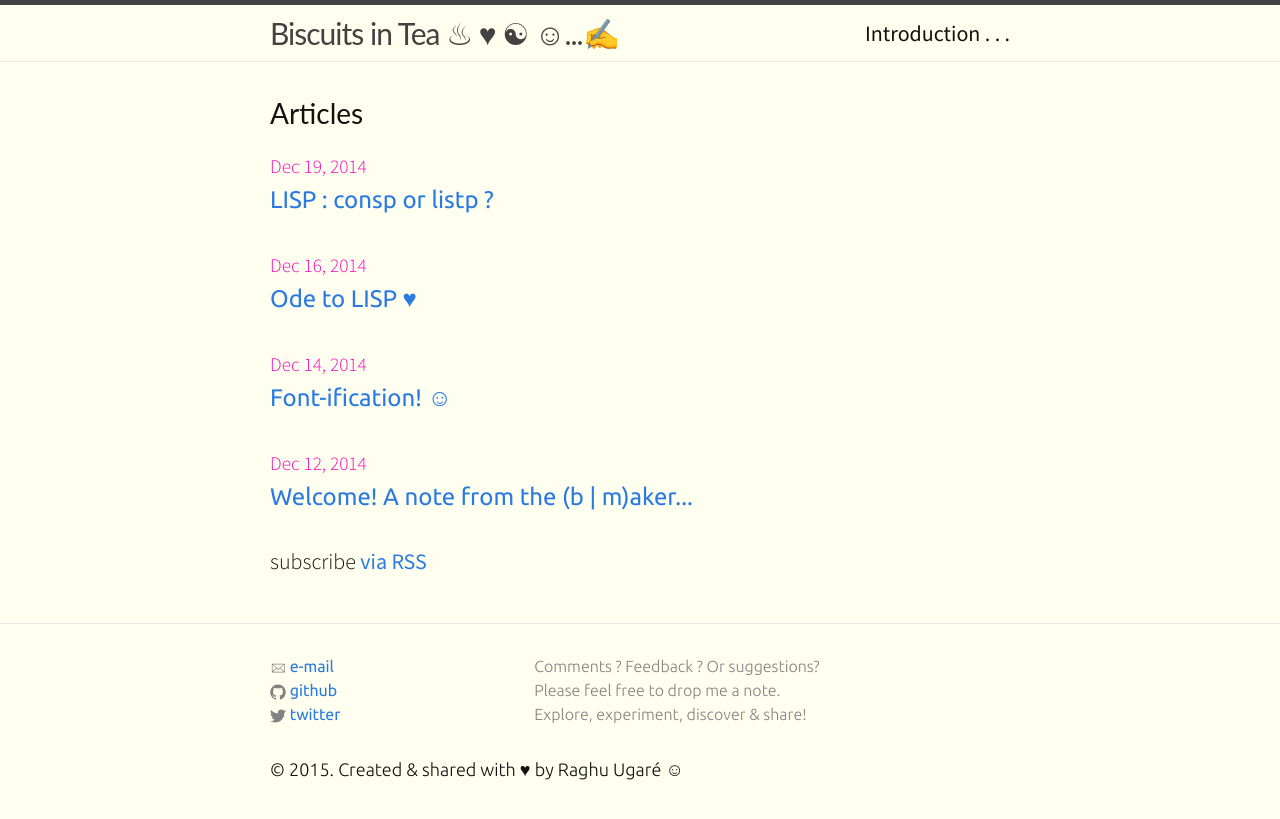
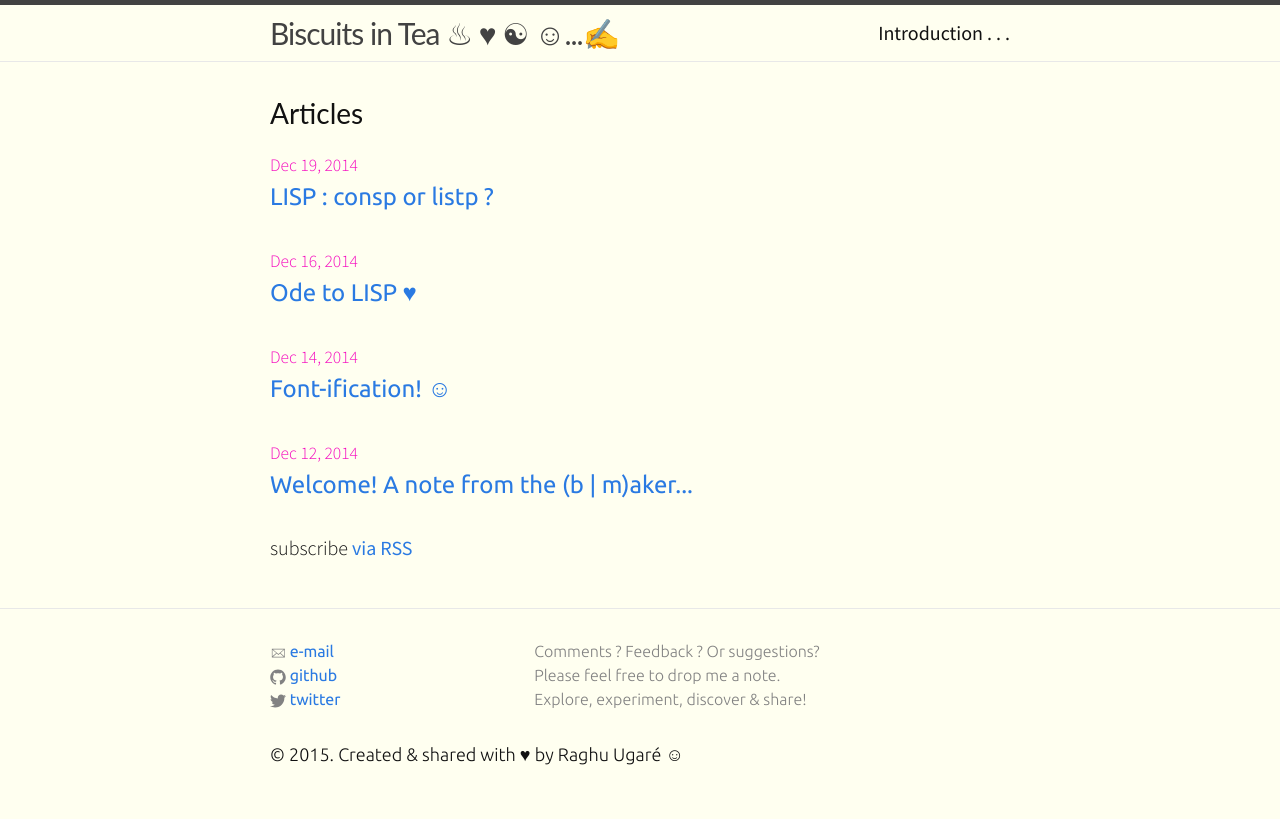
Before and after one commit to raghuugare/raghuugare.bkup, a Jekyll site: the page built from index.html, in a window 1280 px wide. Shown: the top 819 px of the page. Built offline with Jekyll 4.4.1, drawn with Linux system fonts in a browser that asks for light colours.

Commit message:
Reduced base-font-size to 20px

```diff
--- a/css/main.scss
+++ b/css/main.scss
@@ -42,7 +42,7 @@ $body-font-weight: 300;
 // Some nice fonts (albeit available locally! :-( ) : Optima, Seravek, Avenir, ...
 
 $base-font-family: Source Sans Pro, merriweather, lato, Helvetica Neue, Helvetica, Arial, sans-serif;
-$base-font-size:   22px;
+$base-font-size:   20px;
 $small-font-size:  $base-font-size * 0.875;
 $base-line-height: 1.5;
 
```
